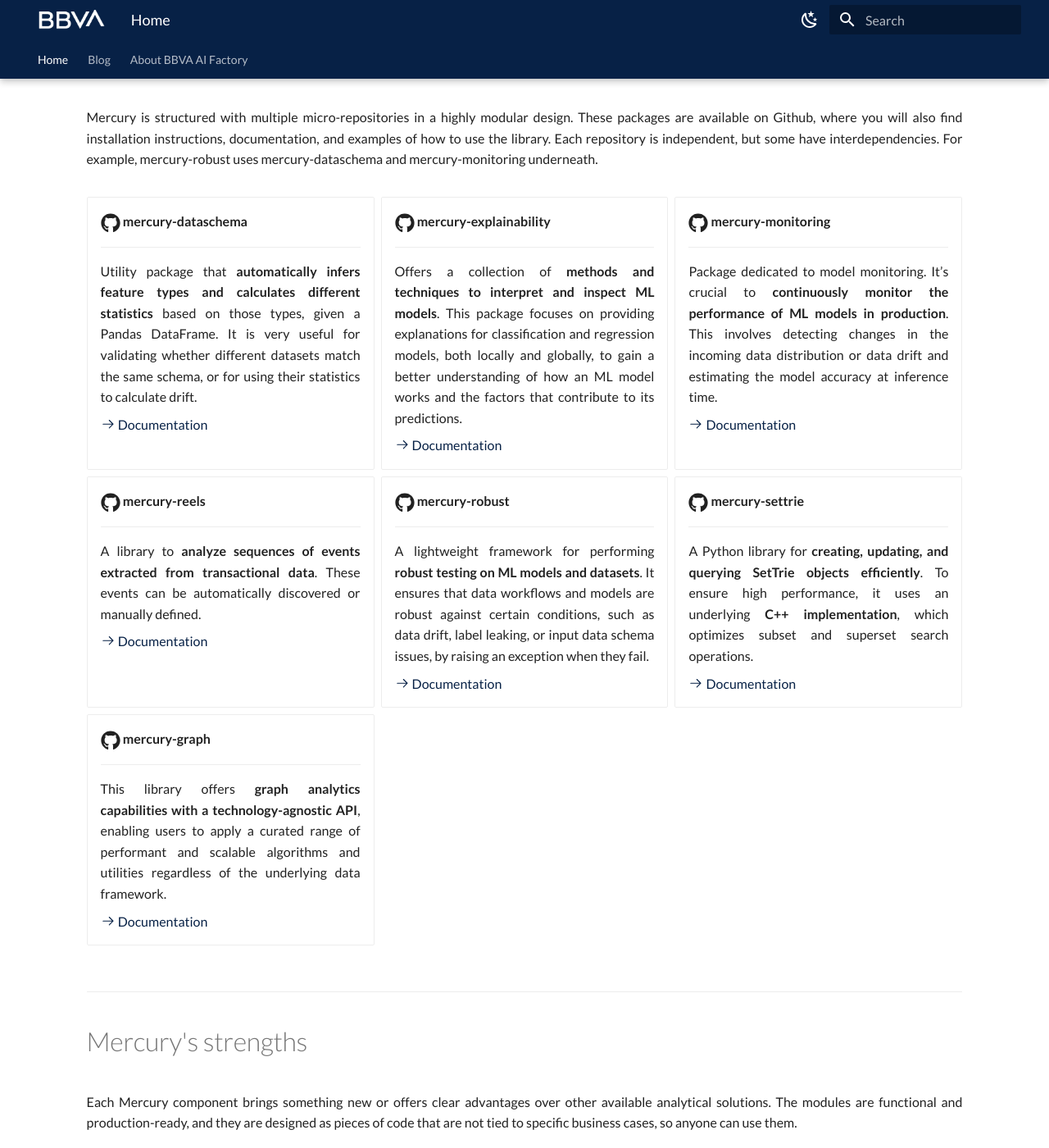
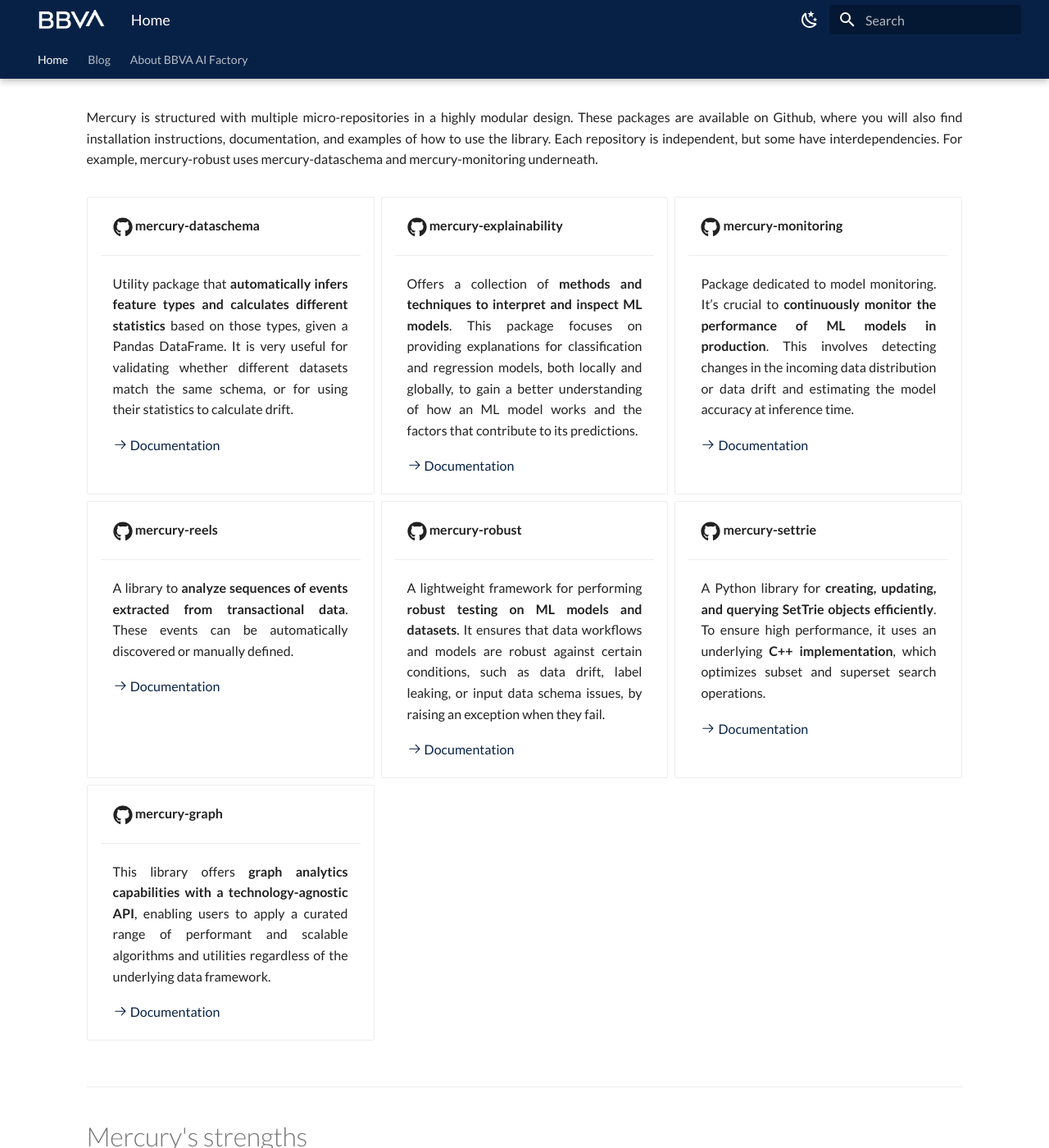
Before and after one commit to BBVA/mercury, an MkDocs documentation site: the page built from docs/index.md, in a window 1280 px wide and 1400 px high, scrolled down 765 px. Shown: the whole window at 82% size. Built offline with MkDocs 1.6.1 and Material for MkDocs 9.7.7, drawn with Linux system fonts in a browser that asks for light colours.

Commit message:
Add grid cards padding

```diff
--- a/docs/stylesheets/extra.css
+++ b/docs/stylesheets/extra.css
@@ -24,3 +24,10 @@
     padding-left: 7%;
     padding-right: 7%;
 }
+
+.grid.cards p {
+    padding-left: 15px;
+    padding-right: 15px;
+    padding-top: 5px;
+    padding-bottom: 5px;
+}
```
